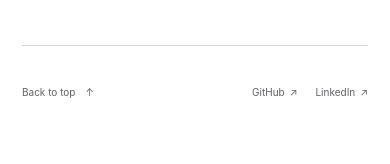
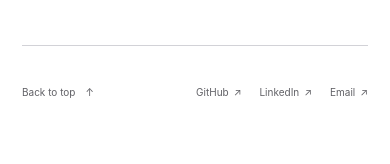
Before and after one commit to RaphaelSR/raphael-home, a React (Vite) app: page /home/en/ in a window 390 px wide. Shown: the part 2308-2472 px from the top of the page. Built offline with nearby package versions, Linux system fonts and the light colour scheme.

Commit message:
Keep email contact on main site without exposing personal phone

```diff
--- a/public/privacy/index.html
+++ b/public/privacy/index.html
@@ -136,9 +136,7 @@
     </section>
     <p>
       <a href="https://policies.google.com/privacy">Google Privacy Policy</a> ·
-      <a href="https://www.linkedin.com/in/raphael-rocha-903014103/"
-        >Contato / Contacto</a
-      >
+      <a href="https://raphaelrocha.com/#contact">Contato / Contacto</a>
     </p>
     <p>22/09/2026</p>
   </body>
--- a/src/App.jsx
+++ b/src/App.jsx
@@ -250,6 +250,9 @@ export default function App({ initialLanguage = "en" }) {
           <a href="https://www.linkedin.com/in/raphael-rocha-903014103/">
             LinkedIn <Arrow />
           </a>
+          <a href="mailto:raphaelrochabcc@gmail.com">
+            {t.email} <Arrow />
+          </a>
         </nav>
         <nav aria-label={t.language} className="locale-links">
           {Object.entries(languages).map(([locale, label]) => (
--- a/src/i18n.js
+++ b/src/i18n.js
@@ -50,6 +50,7 @@ export const messages = {
       "Experiência profissional, produtos em que contribuí e as tecnologias com que trabalho.",
     visit: "Visitar o portfólio",
     contacts: "Links de contato",
+    email: "E-mail",
   },
   en: {
     currentWork: "Currently building",
@@ -97,6 +98,7 @@ export const messages = {
       "Professional experience, products I have contributed to and the technologies I work with.",
     visit: "Visit my portfolio",
     contacts: "Contact links",
+    email: "Email",
   },
   es: {
     currentWork: "En desarrollo",
@@ -146,5 +148,6 @@ export const messages = {
       "Experiencia profesional, productos en los que he contribuido y las tecnologías con las que trabajo.",
     visit: "Visitar el portafolio",
     contacts: "Enlaces de contacto",
+    email: "Correo",
   },
 };
```
Also changed, not shown: 2 other files (tests, documents, lock files or other folders).
